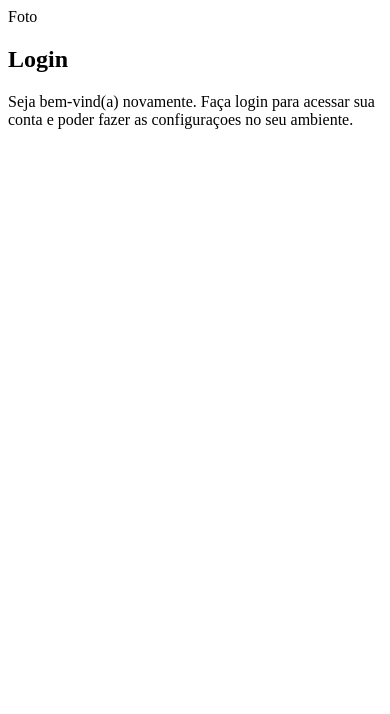
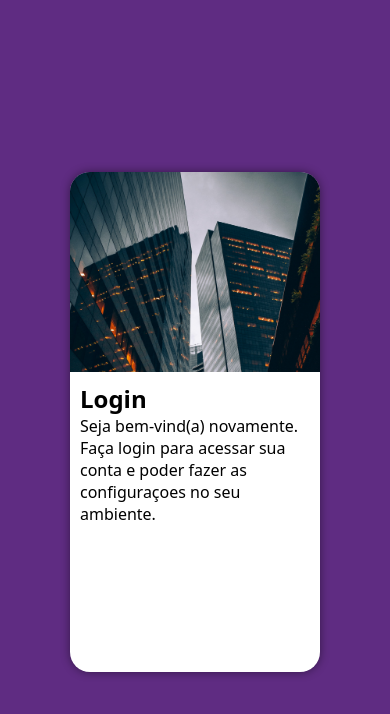
Before and after one commit to Ronaldo321/projeto-login, a plain HTML site: page index.html in a window 390 px wide. Drawn offline with Linux system fonts and the light colour scheme.

Commit message:
iniciando a versao mobile first da tela login

```diff
--- a/estilos/style.css
+++ b/estilos/style.css
@@ -5,3 +5,50 @@
     Verde: #49a09d
     Lilás: #5f2c82
 */
+
+*{
+    font-family: system-ui, -apple-system, BlinkMacSystemFont, 'Segoe UI', Roboto, Oxygen, Ubuntu, Cantarell, 'Open Sans', 'Helvetica Neue', sans-serif;
+    padding: 0;
+    margin: 0;
+    box-sizing: border-box;
+}
+
+body, html {
+    background-color: #5f2c82;
+    height: 100vh;
+    width: 100vw;
+}
+
+main {
+    position: relative;
+    height: 100vh;
+    width: 100vw;
+}
+
+section#login {
+    position: absolute;
+    top: 50%;
+    left: 50%;
+    transform: translate(-50%,-50%);
+    overflow: hidden; /* Tudo que estiver fora da borda é escondido */
+
+    background-color: white;
+    width: 250px;
+    height: 500px;
+    border-radius: 20px;
+
+    box-shadow: 0px 0px 10px rgba(0, 0, 0, 0.450);
+}
+
+section#login > div#imagem {
+    position: block;
+    background: #5f2c82 url(../imagens/buiding.jpg) no-repeat;
+    background-size: cover;
+  /*  background-position: left bottom; */
+    height: 200px;
+}
+
+section#login > div#formulario {
+    position: block;
+    padding: 10px;
+}
--- a/index.html
+++ b/index.html
@@ -11,7 +11,7 @@
     <main>
         <section id="login">
             <div id="imagem">
-                Foto
+                <!-- Inserir imagem nas CSS -->
             </div>
             <div id="formulario">
                 <h1>Login</h1>
```
